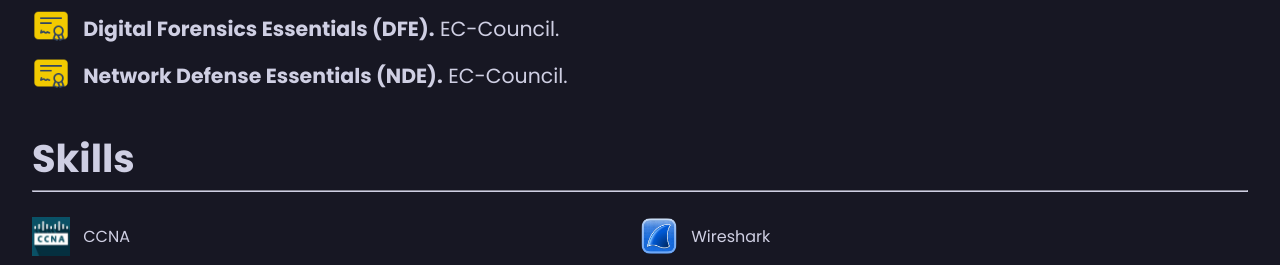
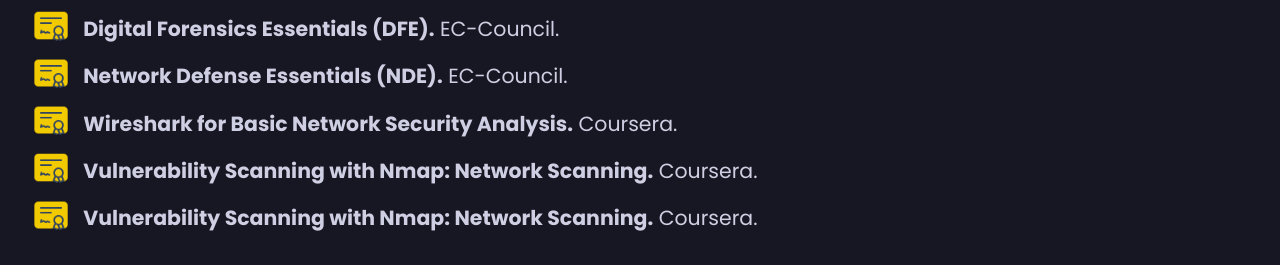
Before and after one commit to dhananjay-c/dhananjay, a plain HTML site: page resume.html in a window 1280 px wide. Shown: the part 886-1151 px from the top of the page. Drawn offline with nearby package versions, Linux system fonts and the light colour scheme.

Commit message:
Update resume.html

```diff
--- a/resume.html
+++ b/resume.html
@@ -89,6 +89,7 @@
   </div>
 
   <div class="profile">
+
     <h2>Certification</h2>
     <hr>
     <div class="cr mtop">
@@ -103,6 +104,19 @@
       <img src="img/res/certificate.png" alt="" class="skillImg">
       <h4><strong>Network Defense Essentials (NDE).</strong> EC-Council.</h4>
     </div>
+    <div class="cr">
+      <img src="img/res/certificate.png" alt="" class="skillImg">
+      <h4><strong>Wireshark for Basic Network Security Analysis.</strong> Coursera.</h4>
+    </div>
+    <div class="cr">
+      <img src="img/res/certificate.png" alt="" class="skillImg">
+      <h4><strong>Vulnerability Scanning with Nmap: Network Scanning.</strong> Coursera.</h4>
+    </div>
+    <div class="cr">
+      <img src="img/res/certificate.png" alt="" class="skillImg">
+      <h4><strong>Vulnerability Scanning with Nmap: Network Scanning.</strong> Coursera.</h4>
+    </div>
+
   </div>
 
 
```
